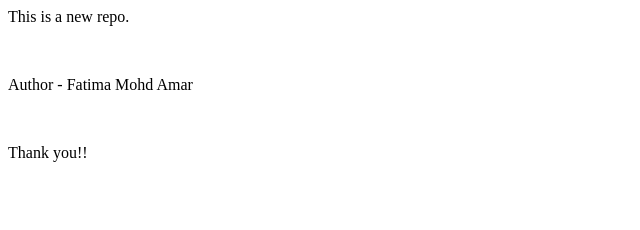
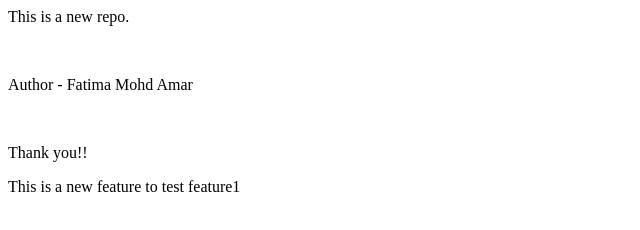
Before and after one commit to Fatima-Amar/localrepo, a plain HTML site: page index.html in a window 1280 px wide. Shown: the whole page, without its empty margins (0-640 px from the left). Drawn offline with Linux system fonts and the light colour scheme.

Commit message:
just write a line

```diff
--- a/index.html
+++ b/index.html
@@ -3,3 +3,4 @@
 <p>Author - Fatima Mohd Amar</p>
 <br>
 <p>Thank you!!</p>
+<P>This is a new feature to test feature1</P>
```
